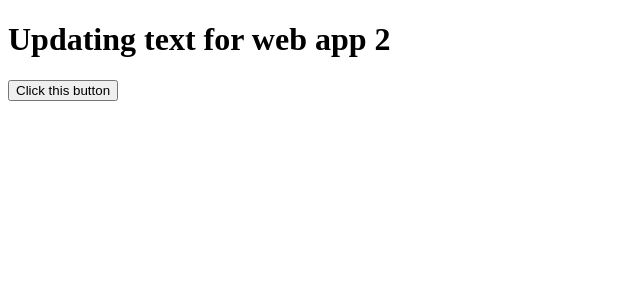
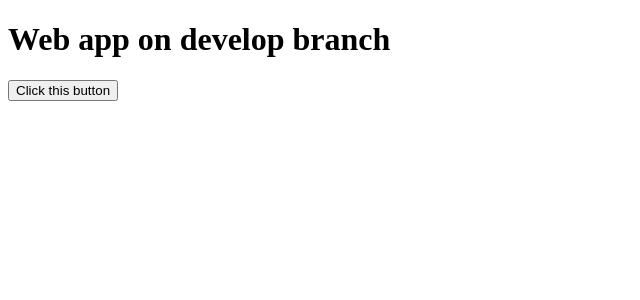
Before and after one commit to sajclarke/turborepo-example, a Next.js app in the folder apps/web/: page / in a window 1280 px wide. Shown: the top 300 px of the page, without its empty margins (0-640 px from the left). Built offline with nearby package versions, Linux system fonts and the light colour scheme.

Commit message:
chore: update landing pg text

```diff
--- a/apps/web/pages/index.tsx
+++ b/apps/web/pages/index.tsx
@@ -3,7 +3,7 @@ import { Button } from "ui";
 export default function Web() {
  return (
   <div>
-   <h1>Updating text for web app 2</h1>
+   <h1>Web app on develop branch</h1>
    <Button>Click this button</Button>
   </div>
  );
```
